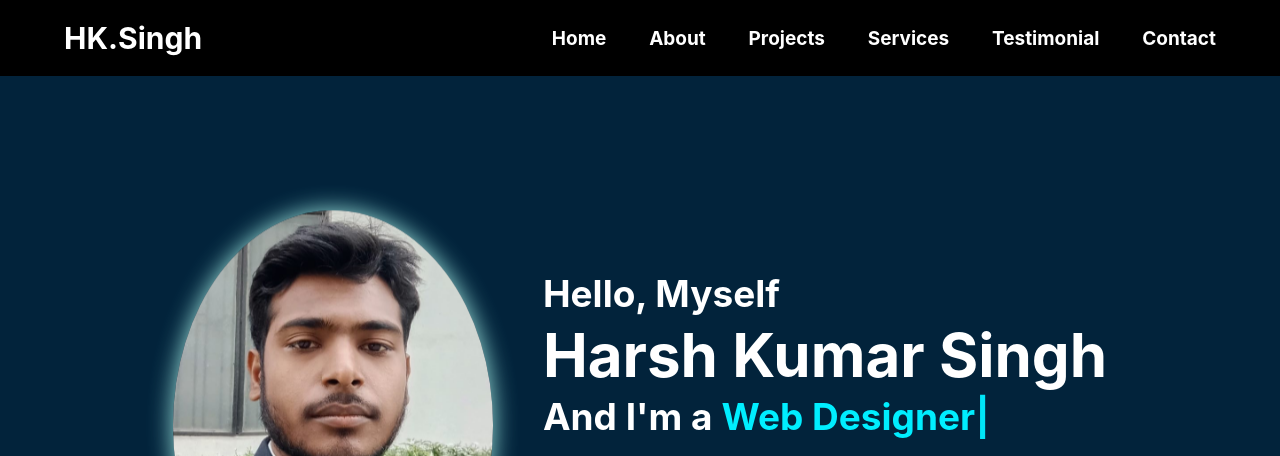
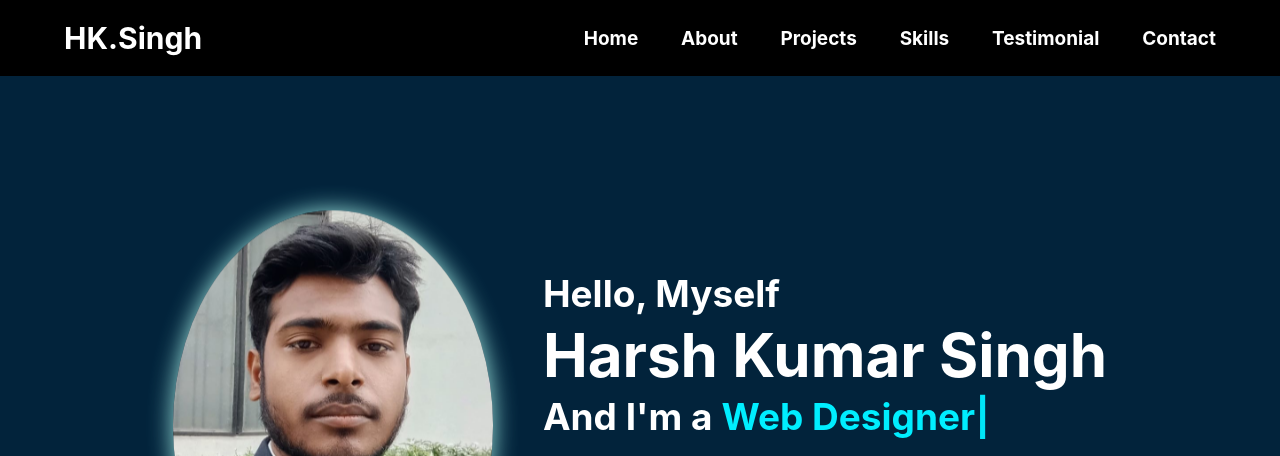
Before and after one commit to HKSingh666/My-Portfolio, a plain HTML site: page index.html in a window 1280 px wide. Shown: the top 456 px of the page. Drawn offline with nearby package versions, Linux system fonts and the light colour scheme.

Commit message:
Update index.html

```diff
--- a/index.html
+++ b/index.html
@@ -19,7 +19,7 @@
             <a href="#home">Home</a>
             <a href="#about">About</a>
             <a href="#project">Projects</a>
-            <a href="#services">Services</a>
+            <a href="#skills">Skills</a>
             <a href="#testimonials">Testimonial</a>
             <a href="#contact">Contact</a>
         </nav>
```
